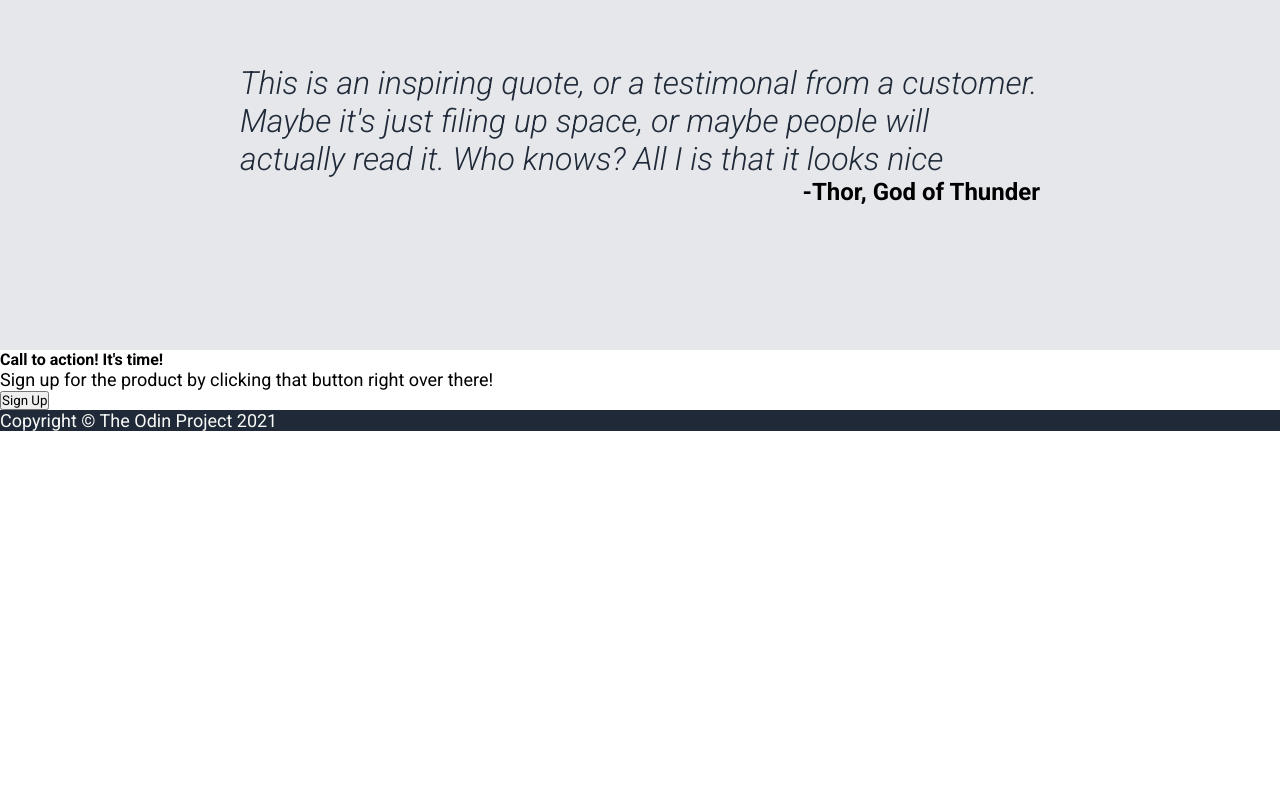
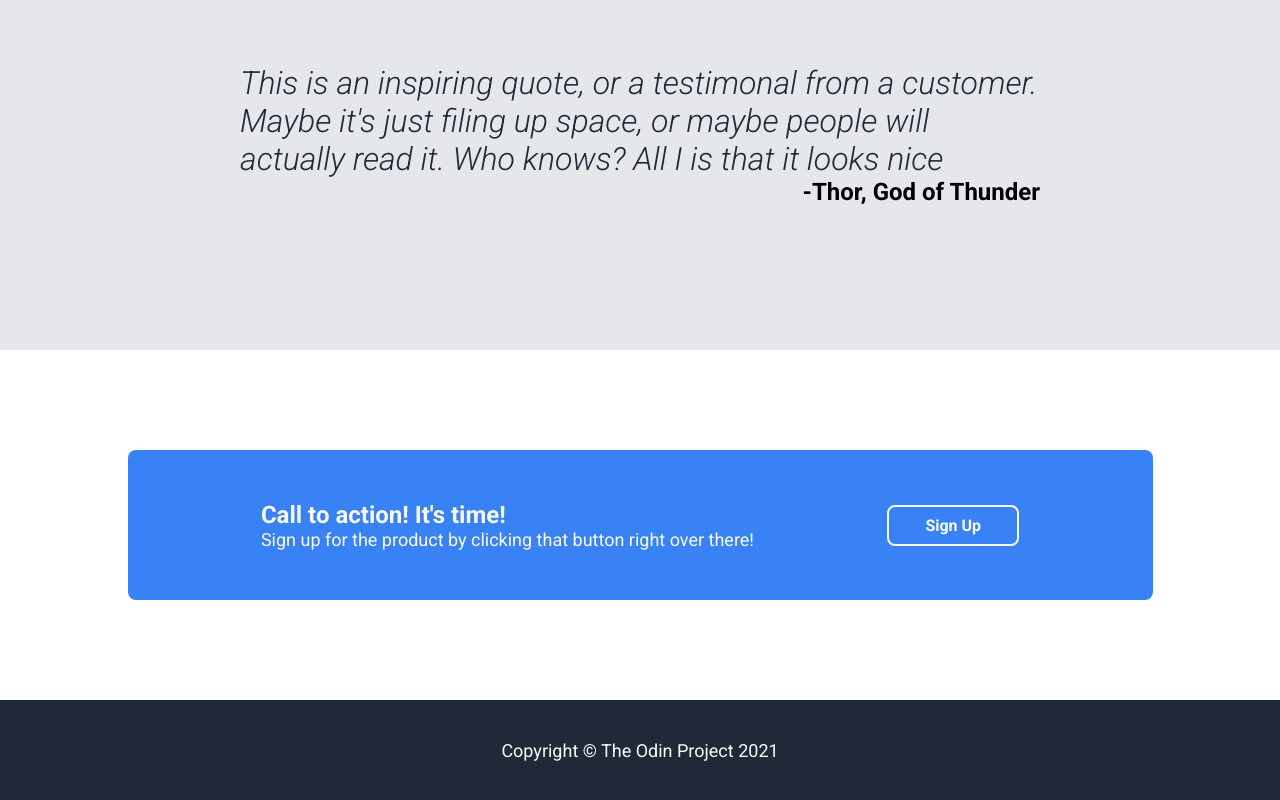
Before and after one commit to Eztatic/simple-landing-page, a plain HTML site: page index.html in a window 1280 px wide. Shown: the part 1108-1908 px from the top of the page. Before the commit the page ends 1539 px from the top, so only its background shows below. Drawn offline with Linux system fonts and the light colour scheme.

Commit message:
Style the whole landing page

```diff
--- a/index.html
+++ b/index.html
@@ -51,8 +51,8 @@
                   <p class="quote">This is an inspiring quote, or a testimonal from a customer. Maybe it's just filing up space, or maybe people will actually read it. Who knows? All I is that it looks nice</p>
                   <strong>-Thor, God of Thunder</strong>
             </section>
-            <section>
-                  <div>
+            <section class="sign-up-container">
+                  <div class="sign-up-box">
                         <div>
                               <Strong>Call to action! It's time!</Strong>
                               <p>Sign up for the product by clicking that button right over there!</p>
--- a/style.css
+++ b/style.css
@@ -83,6 +83,7 @@ header > section {
       height: 100%;
       gap: 32px;
       display: flex;
+      justify-content: space-between;
       align-items: center;
 }
 
@@ -155,3 +156,44 @@ header {
       justify-content: center;
       align-items: center;
 }
+
+/* Call to action */
+.sign-up-container > .sign-up-box > div > strong {
+      font-size: 24px;
+}
+
+.button2 {
+      font-size: 16px;
+      font-weight: 700;
+      background-color: #3882f6;
+      color: #f9faf8;
+      padding: 9px 36px;
+      border: 2px solid #f9faf8;
+      border-radius: 8px;
+}
+
+.sign-up-box {
+      background-color: #3882f6;
+      color: #f9faf8;
+      width: 1025px;
+      height: 150px;
+      border-radius: 8px;
+      display: flex;
+      justify-content: space-evenly;
+      align-items: center;
+}
+
+.sign-up-container {
+      height: 350px;
+      display: flex;
+      justify-content: center;
+      align-items: center;
+}
+
+/* footer */
+footer {
+      height: 100px;
+      display: flex;
+      justify-content: center;
+      align-items: center;
+}
```
